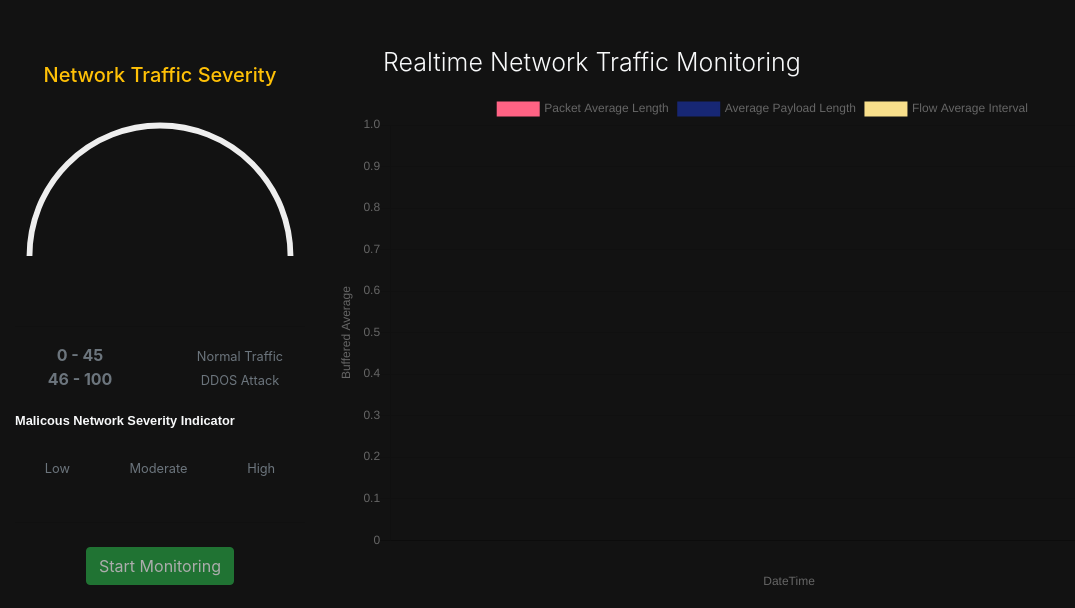
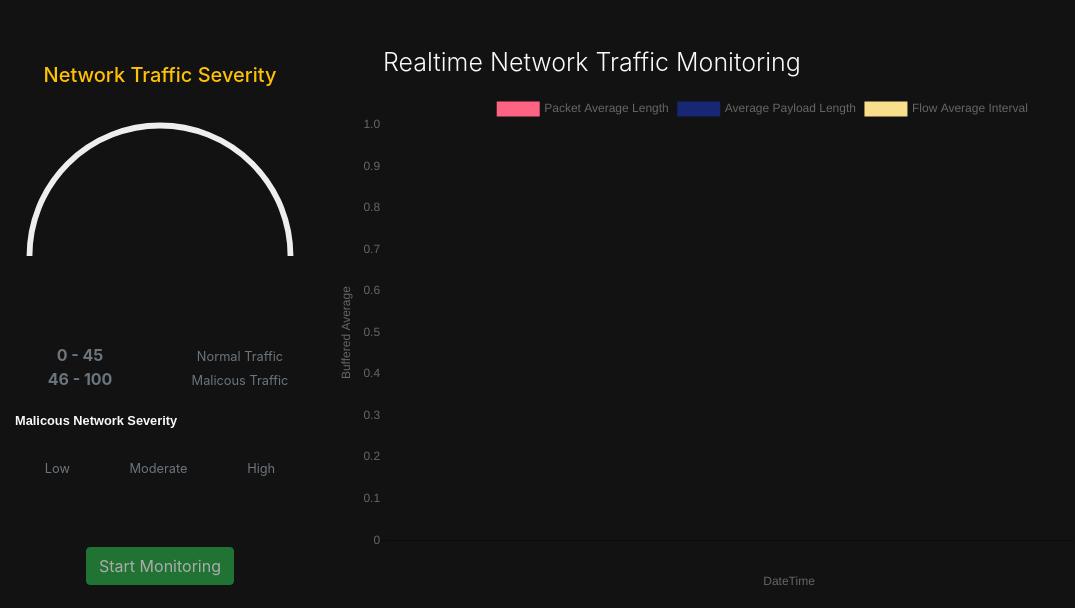
Before and after one commit to ScrimpyMoon08/KNN-Anomaly-Detector, a Flask app: page / in a window 1280 px wide. Shown: the part 57-665 px from the top of the page, without its empty margins (0-1075 px from the left). Run offline with Flask 2, Linux system fonts and the light colour scheme; data that the repository does not hold is empty; some libraries are stand-ins or nearby versions.

Commit message:
Update index.html

```diff
--- a/templates/index.html
+++ b/templates/index.html
@@ -4,7 +4,7 @@
     <meta charset="UTF-8">
     <meta http-equiv="X-UA-Compatible" content="IE=edge">
     <meta name="viewport" content="width=device-width, initial-scale=1.0">
-    <title>IoTAD</title>
+    <title>KNN-Anomaly-Detector</title>
     <link rel= "stylesheet" type= "text/css" href= "{{ url_for('static',filename='css/bootstrap.min.css') }}">
     <link rel= "stylesheet" type= "text/css" href= "{{ url_for('static',filename='css/Chart.min.css') }}">
      <link rel= "stylesheet" type= "text/css" href= "{{ url_for('static',filename='css/index.css') }}">
@@ -41,11 +41,11 @@
                        <div class="col-md-6 col-sm-3 col-xs-3"><b class="text-secondary">0 - 45</b></div>
                         <div class="col-md-6 col-sm-3 col-xs-3"><small class="text-secondary">Normal Traffic</small></div>
                        <div class="col-md-6 col-sm-3 col-xs-3"><b class="text-secondary">46 - 100</b></div>
-                        <div class="col-md-6 col-sm-3 col-xs-3"><small class="text-secondary">DDOS Attack</small></div>
+                        <div class="col-md-6 col-sm-3 col-xs-3"><small class="text-secondary">Malicous Traffic</small></div>
                    </div>
                 </div>
                 <div class="col-md-12 mt-3">
-                    <small><b style="font-family:Arial;" class="text-light">Malicous Network Severity Indicator</b></small>
+                    <small><b style="font-family:Arial;" class="text-light">Malicous Network Severity</b></small>
                     <div class="row mt-3">
                         <div class="col-md-12 col-sm-12 col-xs-12">
                              <div class="d-flex justify-content-around text-center text-secondary">
```
